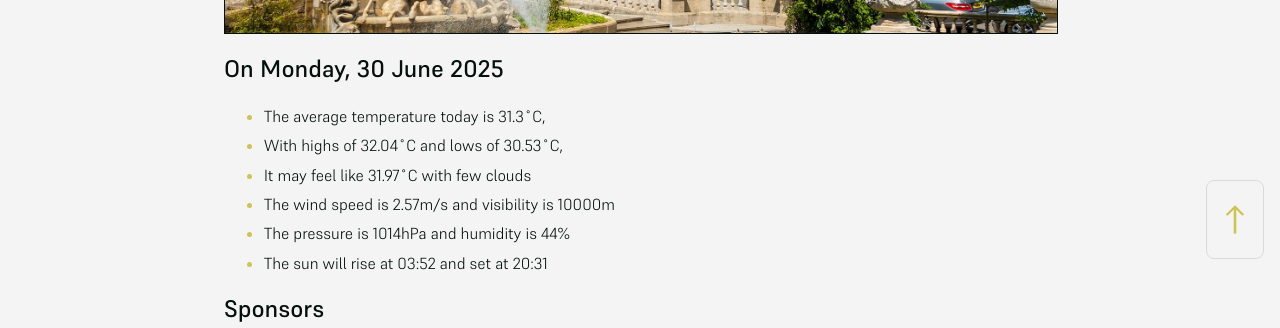
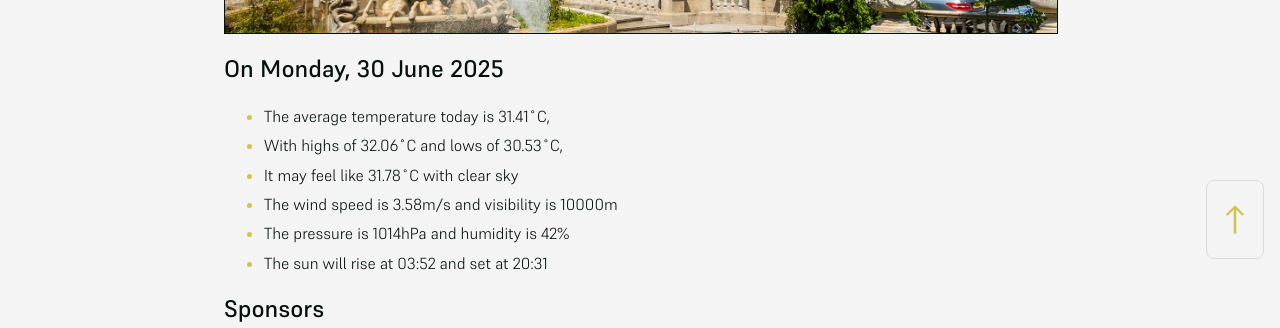
Before and after one commit to mat-0/cheltenham-open-data, a Jekyll site: the page built from index.md, in a window 1280 px wide. Shown: the part 625-953 px from the top of the page. Built offline with Jekyll 4.4.1, drawn with Linux system fonts in a browser that asks for light colours.

Commit message:
Updated 2025-06-30 15:58:05

```diff
--- a/index.md
+++ b/index.md
@@ -10,11 +10,11 @@ seo: Menu
 <!-- weather_marker starts -->
 ## On Monday, 30 June 2025
 
-- The average temperature today is 31.3˚C,
-- With highs of 32.04˚C and lows of 30.53˚C,
-- It may feel like 31.97˚C with few clouds
-- The wind speed is 2.57m/s and visibility is 10000m
-- The pressure is 1014hPa and humidity is 44%
+- The average temperature today is 31.41˚C,
+- With highs of 32.06˚C and lows of 30.53˚C,
+- It may feel like 31.78˚C with clear sky
+- The wind speed is 3.58m/s and visibility is 10000m
+- The pressure is 1014hPa and humidity is 42%
 - The sun will rise at 03:52 and set at 20:31
 
 <!-- weather_marker ends -->
```
Also changed, not shown: _data/flood.json (+4 -4 lines), _pages/fix-my-street.md (+2 -2 lines), _pages/news.md (+21 -21 lines).
